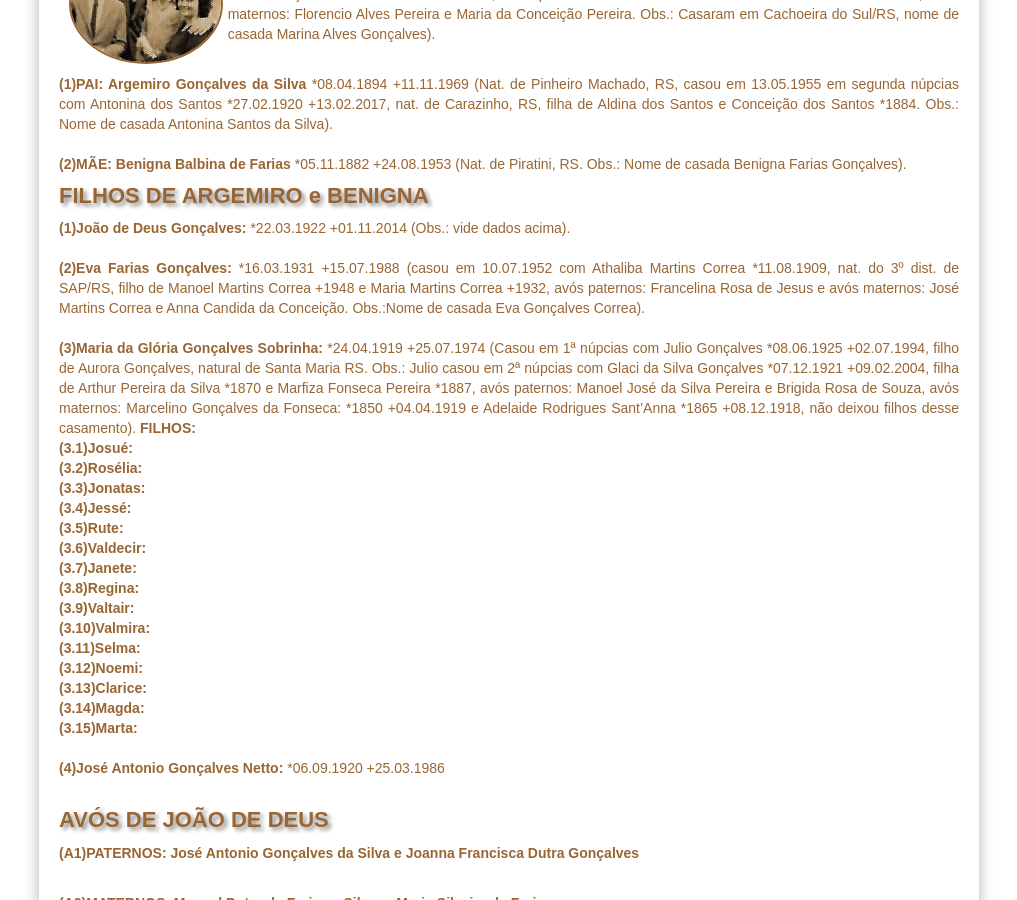
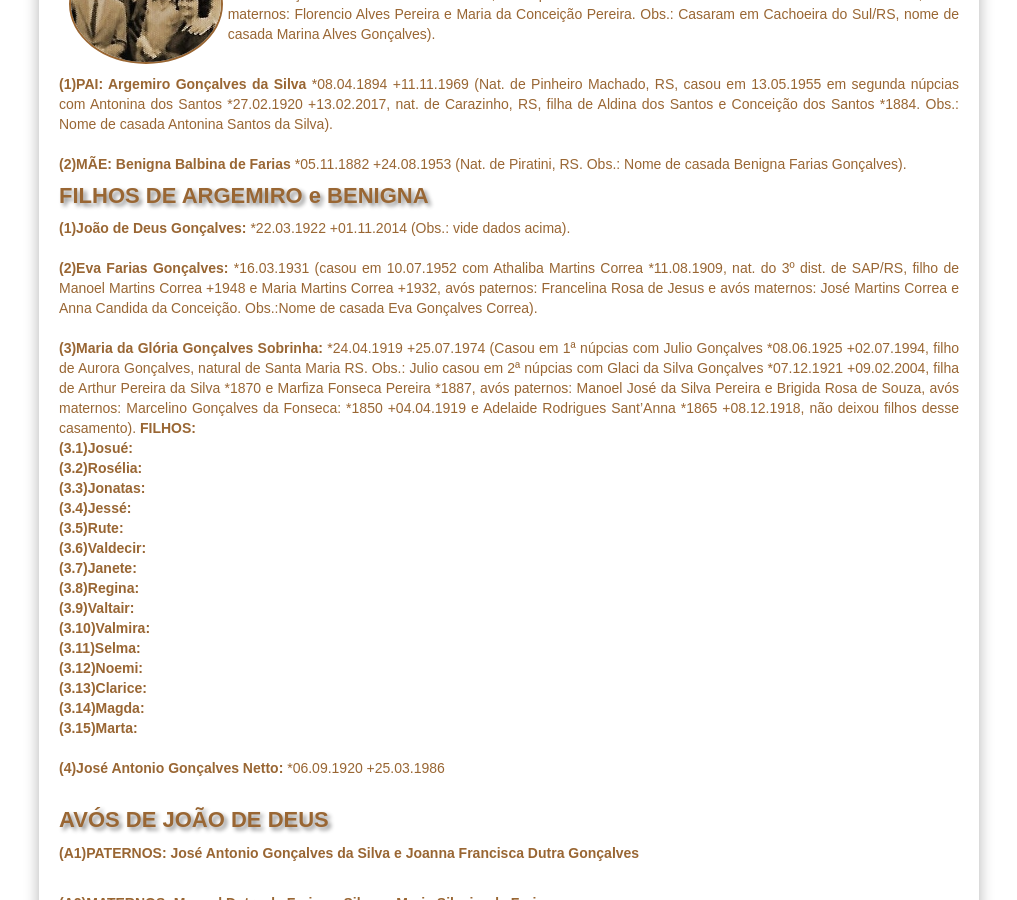
Before and after one commit to claudiovargas1955/claudiovargas1955.github.io, a Jekyll site: the page built from _pages/familia-gonçalves.html, in a window 1280 px wide and 900 px high, scrolled down 460 px. Shown: the whole window, without its empty margins (131-1148 px from the left). Built offline with Jekyll 4.4.1, drawn with Linux system fonts in a browser that asks for light colours; some web fonts are replaced.

Commit message:
Update familia-gonçalves.html

```diff
--- a/_pages/familia-gonçalves.html
+++ b/_pages/familia-gonçalves.html
@@ -108,7 +108,7 @@ Santos *27.02.1920 +13.02.2017, nat. de Carazinho, RS, filha de Aldina dos Santo
 
 <p><b>(1)João de Deus Gonçalves: </b>*22.03.1922 +01.11.2014 (Obs.: vide dados acima).<br><br>
 
-<b>(2)Eva Farias Gonçalves: </b>*16.03.1931 +15.07.1988 (casou em 10.07.1952 com Athaliba Martins Correa *11.08.1909, nat. do 3º dist. de SAP/RS, filho de Manoel
+<b>(2)Eva Farias Gonçalves: </b>*16.03.1931 (casou em 10.07.1952 com Athaliba Martins Correa *11.08.1909, nat. do 3º dist. de SAP/RS, filho de Manoel
 Martins Correa +1948 e Maria Martins Correa +1932, avós paternos: Francelina Rosa de Jesus e avós maternos: José Martins Correa e Anna Candida da Conceição.
 Obs.:Nome de casada Eva Gonçalves Correa). <br><br>
 
```
